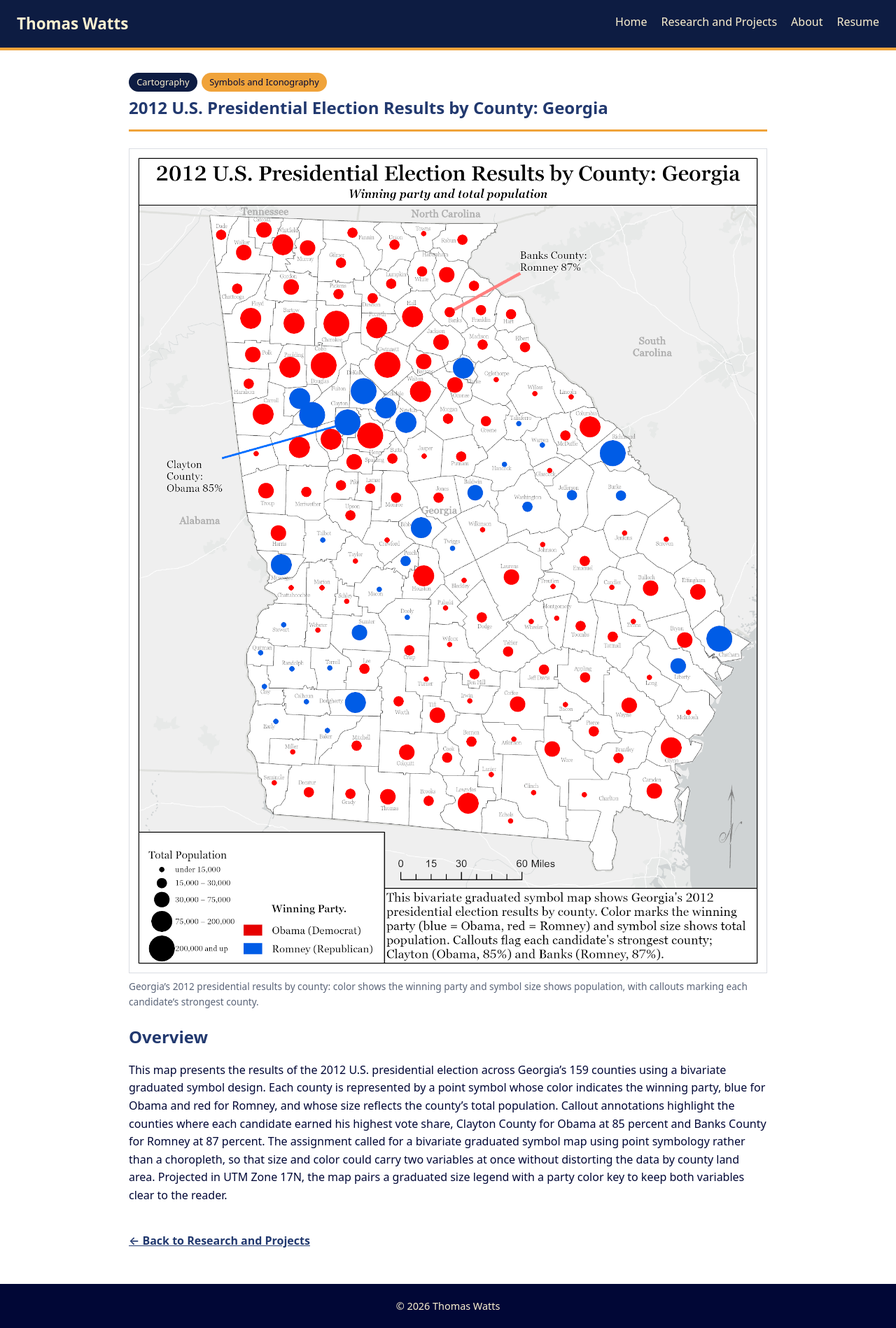
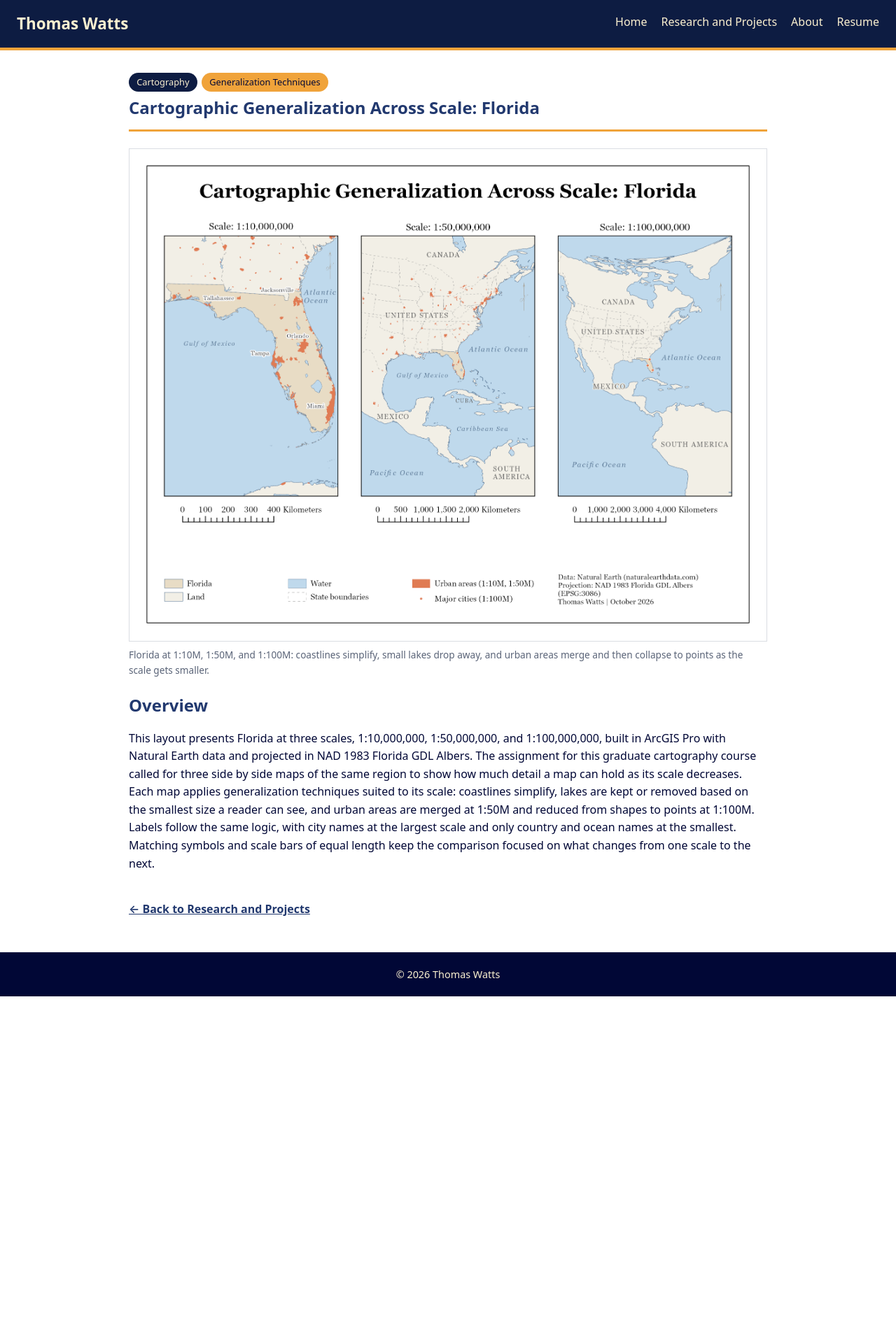
Before and after one commit to tfwatts/tfwatts.github.io, a Jekyll site: the page built from _projects/cartography/week-5-design-principles.md, in a window 1280 px wide. Shown: the whole page at 70% size. Built offline with Jekyll 4.4.1, drawn with Linux system fonts in a browser that asks for light colours; after the commit the page ends 1424 px from its top, so only the background shows below that.

Commit message:
Week 5 cartography added and wide map option

```diff
--- a/_projects/cartography/week-5-design-principles.md
+++ b/_projects/cartography/week-5-design-principles.md
@@ -1,20 +1,20 @@
 ---
-title: "2012 U.S. Presidential Election Results by County: Georgia"
+title: "Cartographic Generalization Across Scale: Florida"
 course: "Cartography"
-method: "Symbols and Iconography"
-order: 5
+method: "Generalization Techniques"
+order: 6
 featured: false
-thumbnail: /assets/images/projects/cartography/week-5/thumb.jpg
-summary: "A bivariate graduated symbol map of Georgia’s 2012 presidential election results by county, encoding winning party through color and total population through symbol size."
+thumbnail: /assets/images/projects/cartography/week-6/thumb.jpg
+summary: "A three map layout showing how cartographic generalization simplifies Florida and its surroundings as map scale decreases from 1:10,000,000 to 1:100,000,000."
 ---
 
 <figure class="project-map">
-  <a href="{{ '/assets/images/projects/cartography/week-5/map.png' | relative_url }}">
-    <img src="{{ '/assets/images/projects/cartography/week-5/map.png' | relative_url }}" alt="A bivariate graduated symbol map of Georgia’s 2012 presidential election results by county, encoding winning party through color and total population through symbol size.">
+  <a href="{{ '/assets/images/projects/cartography/week-6/map.png' | relative_url }}">
+    <img src="{{ '/assets/images/projects/cartography/week-6/map.png' | relative_url }}" alt="A three map layout showing how cartographic generalization simplifies Florida and its surroundings as map scale decreases from 1:10,000,000 to 1:100,000,000.">
   </a>
-  <figcaption>Georgia’s 2012 presidential results by county: color shows the winning party and symbol size shows population, with callouts marking each candidate’s strongest county.</figcaption>
+  <figcaption>Florida at 1:10M, 1:50M, and 1:100M: coastlines simplify, small lakes drop away, and urban areas merge and then collapse to points as the scale gets smaller.</figcaption>
 </figure>
 
 ## Overview
 
-This map presents the results of the 2012 U.S. presidential election across Georgia’s 159 counties using a bivariate graduated symbol design. Each county is represented by a point symbol whose color indicates the winning party, blue for Obama and red for Romney, and whose size reflects the county’s total population. Callout annotations highlight the counties where each candidate earned his highest vote share, Clayton County for Obama at 85 percent and Banks County for Romney at 87 percent. The assignment called for a bivariate graduated symbol map using point symbology rather than a choropleth, so that size and color could carry two variables at once without distorting the data by county land area. Projected in UTM Zone 17N, the map pairs a graduated size legend with a party color key to keep both variables clear to the reader.
+This layout presents Florida at three scales, 1:10,000,000, 1:50,000,000, and 1:100,000,000, built in ArcGIS Pro with Natural Earth data and projected in NAD 1983 Florida GDL Albers. The assignment for this graduate cartography course called for three side by side maps of the same region to show how much detail a map can hold as its scale decreases. Each map applies generalization techniques suited to its scale: coastlines simplify, lakes are kept or removed based on the smallest size a reader can see, and urban areas are merged at 1:50M and reduced from shapes to points at 1:100M. Labels follow the same logic, with city names at the largest scale and only country and ocean names at the smallest. Matching symbols and scale bars of equal length keep the comparison focused on what changes from one scale to the next.
--- a/assets/css/style.css
+++ b/assets/css/style.css
@@ -309,3 +309,10 @@
   margin-top: 2.5rem;
   font-weight: 600;
 }
+
+/* Wide maps: extend beyond the text column on large screens */
+.project-map.wide {
+  width: min(1200px, calc(100vw - 3rem));
+  margin-left: 50%;
+  transform: translateX(-50%);
+}
```
Also changed, not shown: assets/images/projects/cartography/week-6/map.png (added), assets/images/projects/cartography/week-6/thumb.jpg (added).
